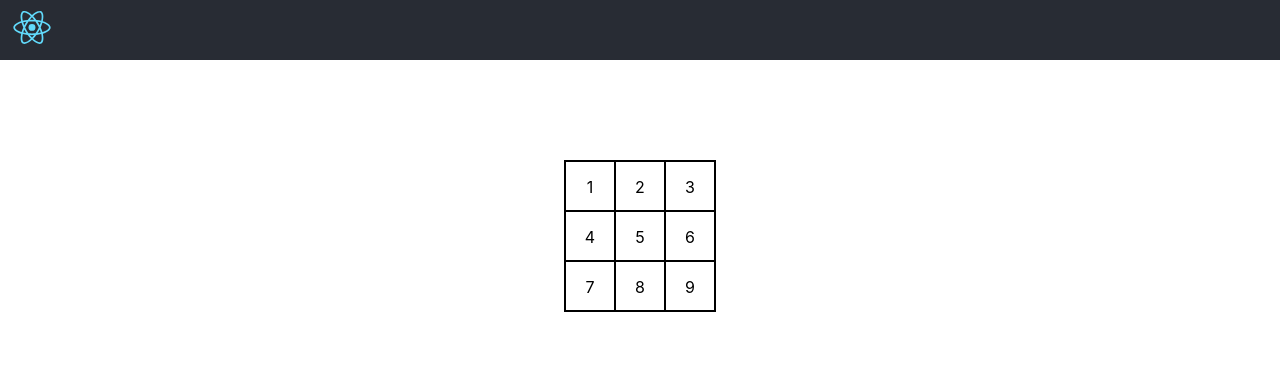
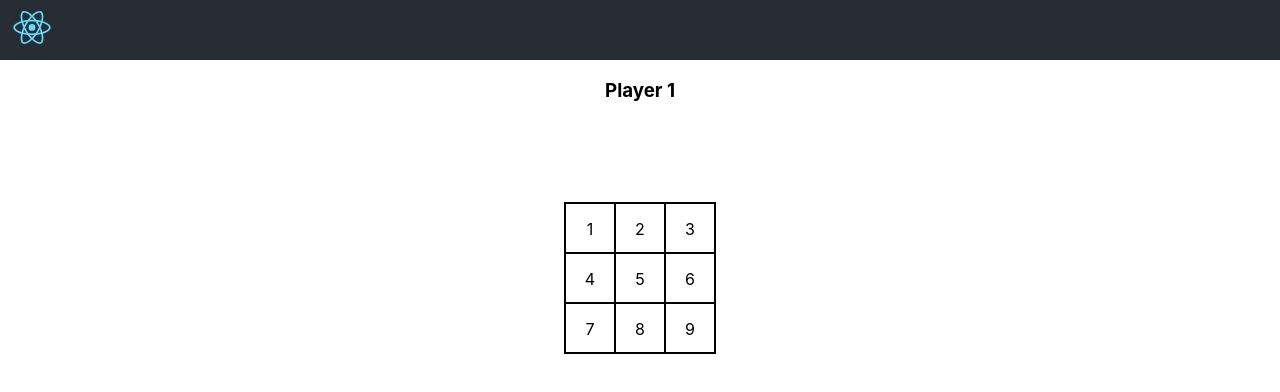
Before and after one commit to lewKcoder/react-typescript-p, a React (Create React App) app: page /marubatsu-game in a window 1280 px wide. Shown: the top 392 px of the page. Built offline with nearby package versions, Linux system fonts and the light colour scheme.

Commit message:
training react with typescript  user-change function

```diff
--- a/src/components/MarubatsuGame/Item.tsx
+++ b/src/components/MarubatsuGame/Item.tsx
@@ -1,10 +1,17 @@
 import React from "react";
 import styles from "./Item.module.scss";
 
-type Item = { item: number };
+interface Props {
+  item: number;
+  onClickHandler: () => void;
+}
 
-const Item: React.FC<Item> = ({ item }) => {
-  return <li className={styles.item}>{item}</li>;
+const Item: React.FC<Props> = ({ item, onClickHandler }) => {
+  return (
+    <li className={styles.item} onClick={onClickHandler}>
+      {item}
+    </li>
+  );
 };
 
 export default Item;
--- a/src/components/MarubatsuGame/MarubatsuGame.tsx
+++ b/src/components/MarubatsuGame/MarubatsuGame.tsx
@@ -1,4 +1,4 @@
-import React from "react";
+import React, { useState } from "react";
 import styles from "./MarubatsuGame.module.scss";
 import Row from "./Row";
 
@@ -14,9 +14,23 @@ const numbers: BoardNumbersType = [
 ];
 
 const MarubatsuGame: React.FC = () => {
-  const number = numbers.map((c) => <Row column={c} />);
+  const [status, setStatus] = useState(false);
+  const [user, setUser] = useState(true);
 
-  return <div className={styles.bord}>{number}</div>;
+  const onClickHandler = () => {
+    setUser((prev) => !prev);
+  };
+
+  const number = numbers.map((c) => (
+    <Row column={c} onClickHandler={onClickHandler} />
+  ));
+
+  return (
+    <>
+      <h3>{user ? <p>Player 1</p> : <p>Player 2</p>}</h3>
+      <div className={styles.bord}>{number}</div>
+    </>
+  );
 };
 
 export default MarubatsuGame;
--- a/src/components/MarubatsuGame/Row.tsx
+++ b/src/components/MarubatsuGame/Row.tsx
@@ -2,10 +2,15 @@ import React from "react";
 import styles from "./Row.module.scss";
 import Item from "./Item";
 
-type ColumnType = { column: [number, number, number] };
+interface Props {
+  column: [number, number, number];
+  onClickHandler: () => void;
+}
 
-const Row: React.FC<ColumnType> = ({ column }) => {
-  const item = column.map((i) => <Item item={i} />);
+const Row: React.FC<Props> = ({ column, onClickHandler }) => {
+  const item = column.map((i) => (
+    <Item item={i} onClickHandler={onClickHandler} />
+  ));
 
   return <ul className={styles.row}>{item}</ul>;
 };
```
